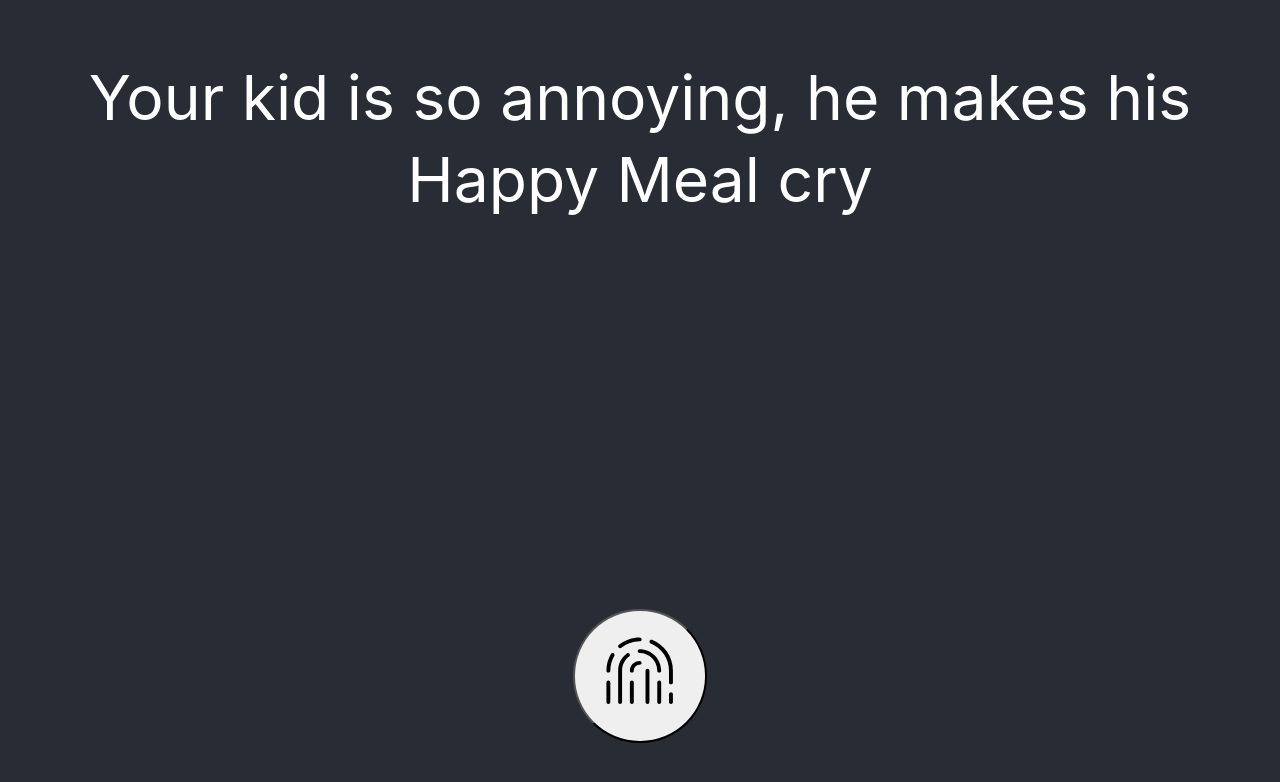
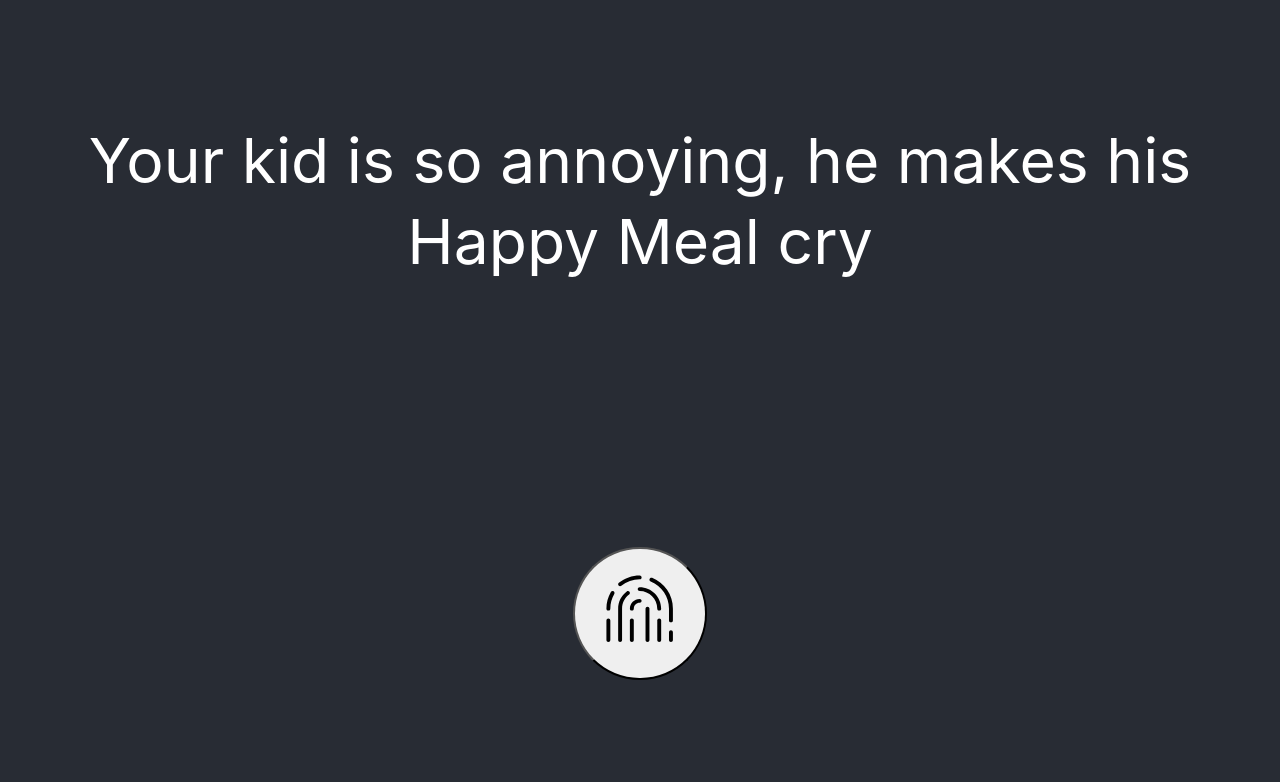
Before and after one commit to aurimas-darguzis/hit-the-button, a React (Create React App) app: page / in a window 1280 px wide. Shown: the top 782 px of the page. Built offline with nearby package versions, Linux system fonts and the light colour scheme.

Commit message:
add height to container

```diff
--- a/src/App.css
+++ b/src/App.css
@@ -24,5 +24,5 @@
   font-size: 2.4em;
   line-height: 1.3em;
   padding: 0px 20px;
-  height: 7em;
+  height: 3em;
 }
```
